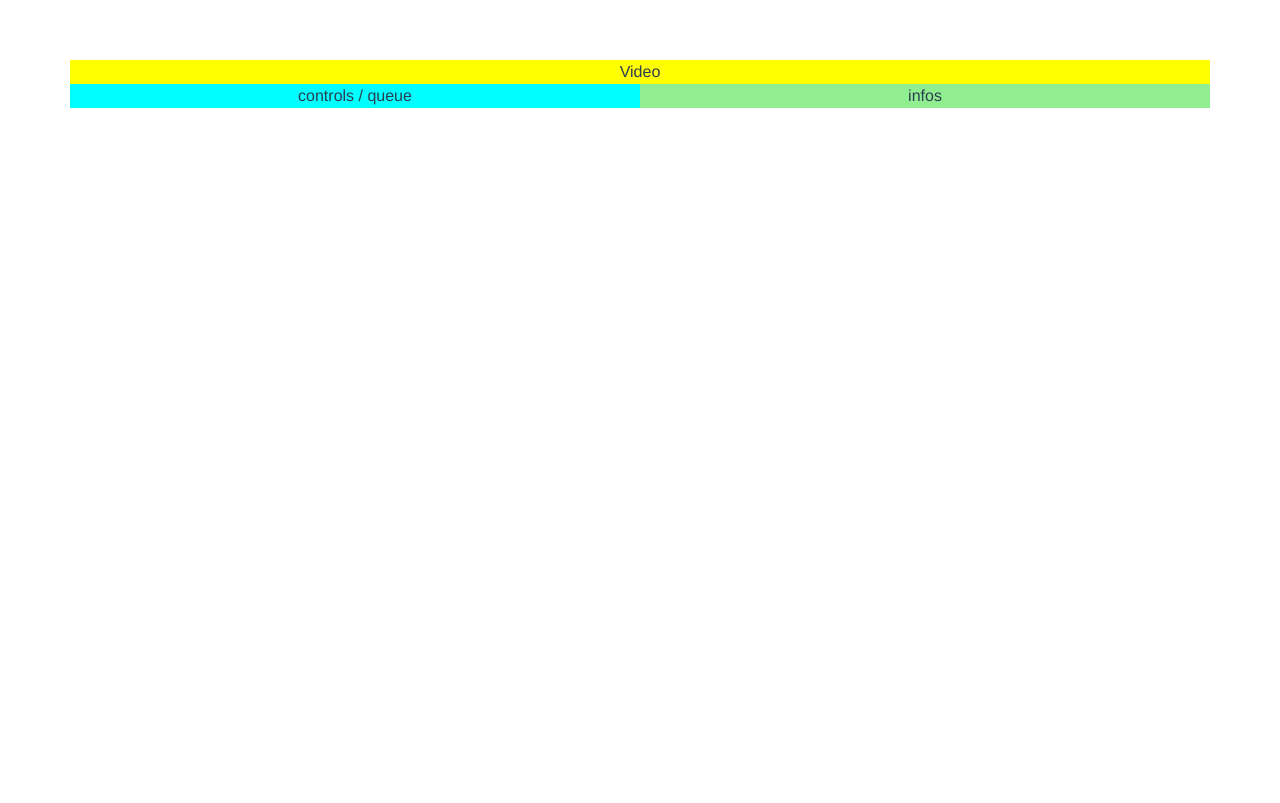
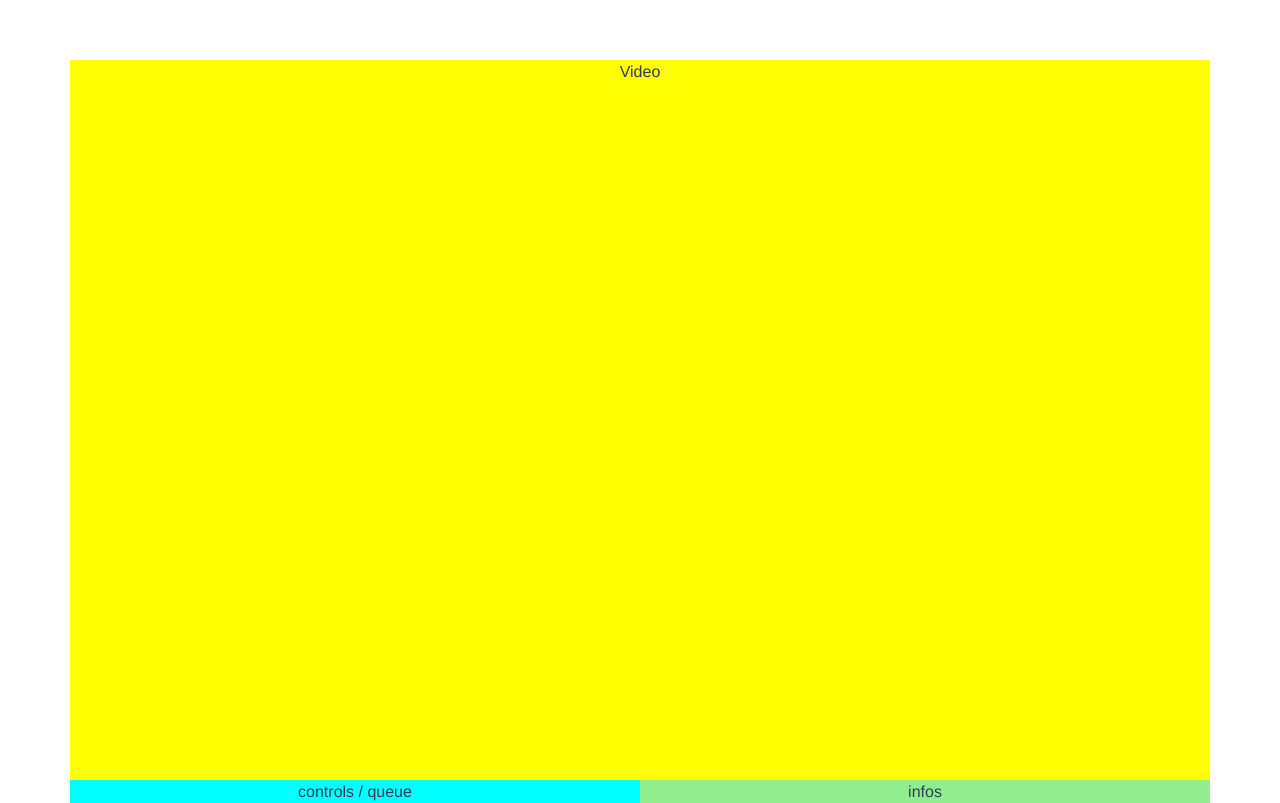
Before and after one commit to craftycram/rc-interface-component, a Vue app: page / in a window 1280 px wide. Shown: the top 803 px of the page. Built offline with nearby package versions, Linux system fonts and the light colour scheme.

Commit message:
changed layout

```diff
--- a/src/components/interface.vue
+++ b/src/components/interface.vue
@@ -1,11 +1,11 @@
 <template>
   <b-container>
   <b-row>
-    <b-col style="background-color: yellow;">Video</b-col>
+    <b-col style="background-color: yellow; min-height: 720px;">Video</b-col>
   </b-row>
   <b-row>
-    <b-col style="background-color: cyan;">controls / queue</b-col>
-    <b-col style="background-color: lightgreen;">infos</b-col>
+    <b-col style="background-color: cyan; min-height: 200px;">controls / queue</b-col>
+    <b-col style="background-color: lightgreen; min-height: 200px;">infos</b-col>
   </b-row>
 </b-container>
 </template>
```
